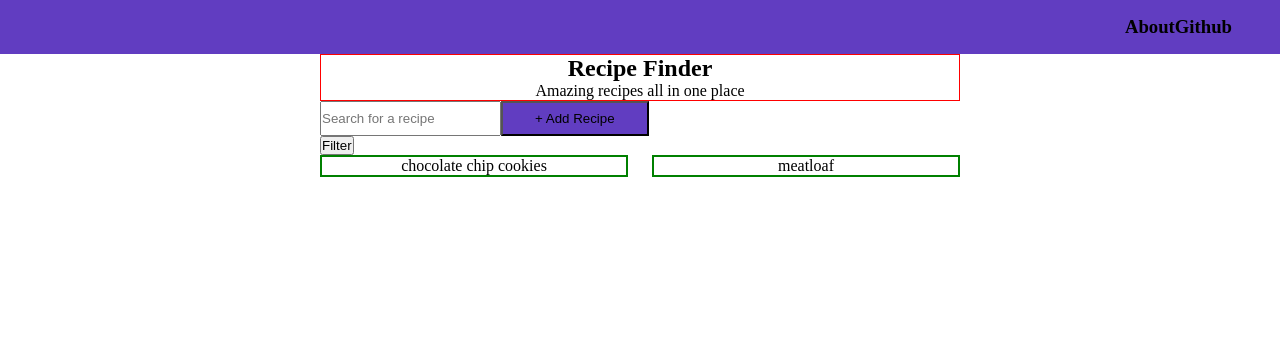
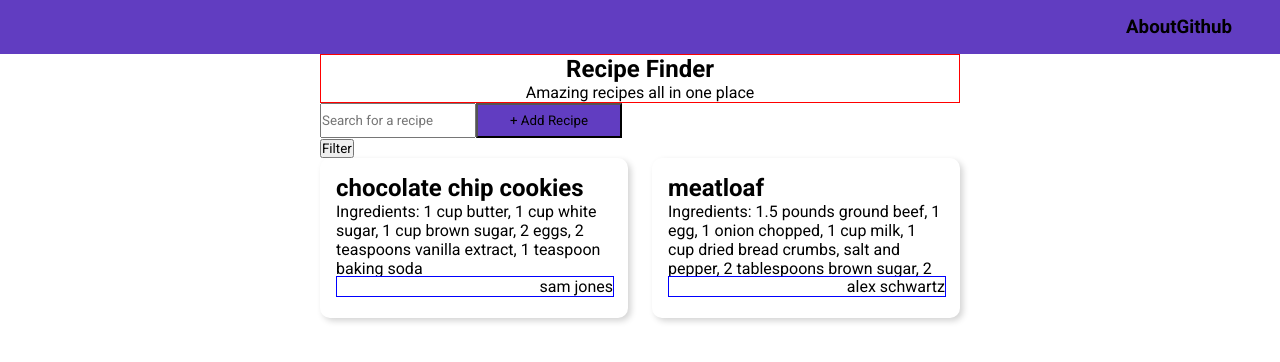
Before and after one commit to christopher-coyne/recipe_finder, a React (Create React App) app: page / in a window 1280 px wide. Shown: the top 362 px of the page. Built offline with nearby package versions, Linux system fonts and the light colour scheme.

Commit message:
css and recipe card

```diff
--- a/src/components/Recipes/components/RecipeCard.style.tsx
+++ b/src/components/Recipes/components/RecipeCard.style.tsx
@@ -1,5 +1,27 @@
 import styled from "styled-components";
 
 export const StyledRecipe = styled("div")`
-  border: 2px solid green;
+  height: 8rem;
+  border-radius: 10px;
+  box-shadow: 3px 3px 6px #d4d4d4;
+  text-align: left;
+  padding: 1rem;
+
+  & h2 {
+    color: ${(props) => props.theme.secondary};
+  }
 `;
+
+export const Content = styled("div")`
+  height: 80%;
+  overflow: hidden;
+`;
+
+export const User = styled("div")`
+  color: ${(props) => props.theme.secondary};
+  border: 1px solid blue;
+  width: 100%;
+  text-align: right;
+`;
+
+export const BoldText = styled("span")``;
--- a/src/components/Recipes/components/RecipeCard.tsx
+++ b/src/components/Recipes/components/RecipeCard.tsx
@@ -1,7 +1,7 @@
 import { useContext } from "react";
 
 import { recipeContext } from "../../../contexts/RecipesContext";
-import { StyledRecipe } from "./RecipeCard.style";
+import { BoldText, StyledRecipe, User, Content } from "./RecipeCard.style";
 import { Recipe } from "../../../types";
 
 type props = {
@@ -9,7 +9,18 @@ type props = {
 };
 
 const RecipeCard = ({ recipe }: props) => {
-  return <StyledRecipe>{recipe.name}</StyledRecipe>;
+  return (
+    <StyledRecipe>
+      <Content>
+        <h2>{recipe.name}</h2>
+        <p>
+          <BoldText>Ingredients:</BoldText> {recipe.ingredients}
+        </p>
+        <p>{recipe.instructions}</p>
+      </Content>
+      <User>{recipe.user}</User>
+    </StyledRecipe>
+  );
 };
 
 export default RecipeCard;
--- a/src/index.css
+++ b/src/index.css
@@ -1,4 +1,6 @@
 * {
   margin: 0px;
   padding: 0px;
+  font-family: roboto;
+  background-color: "F3F3F3";
 }
```
